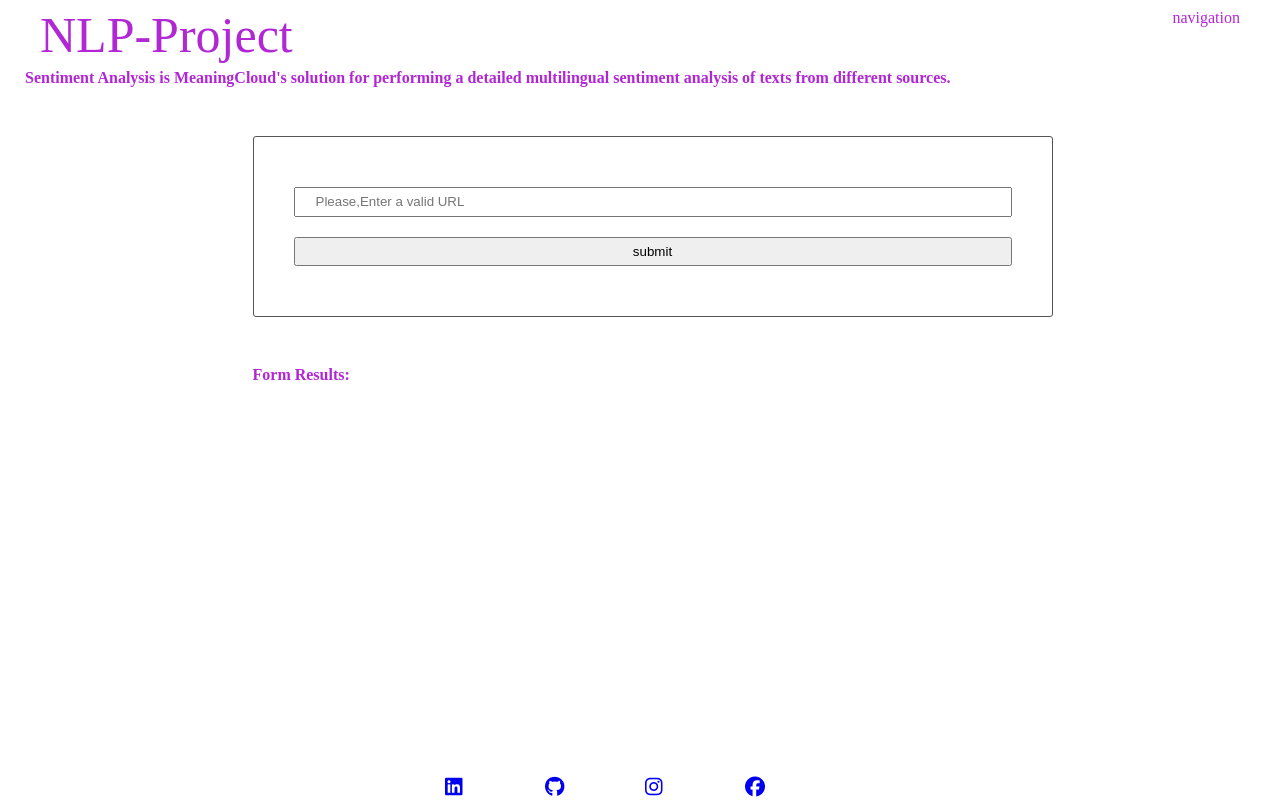
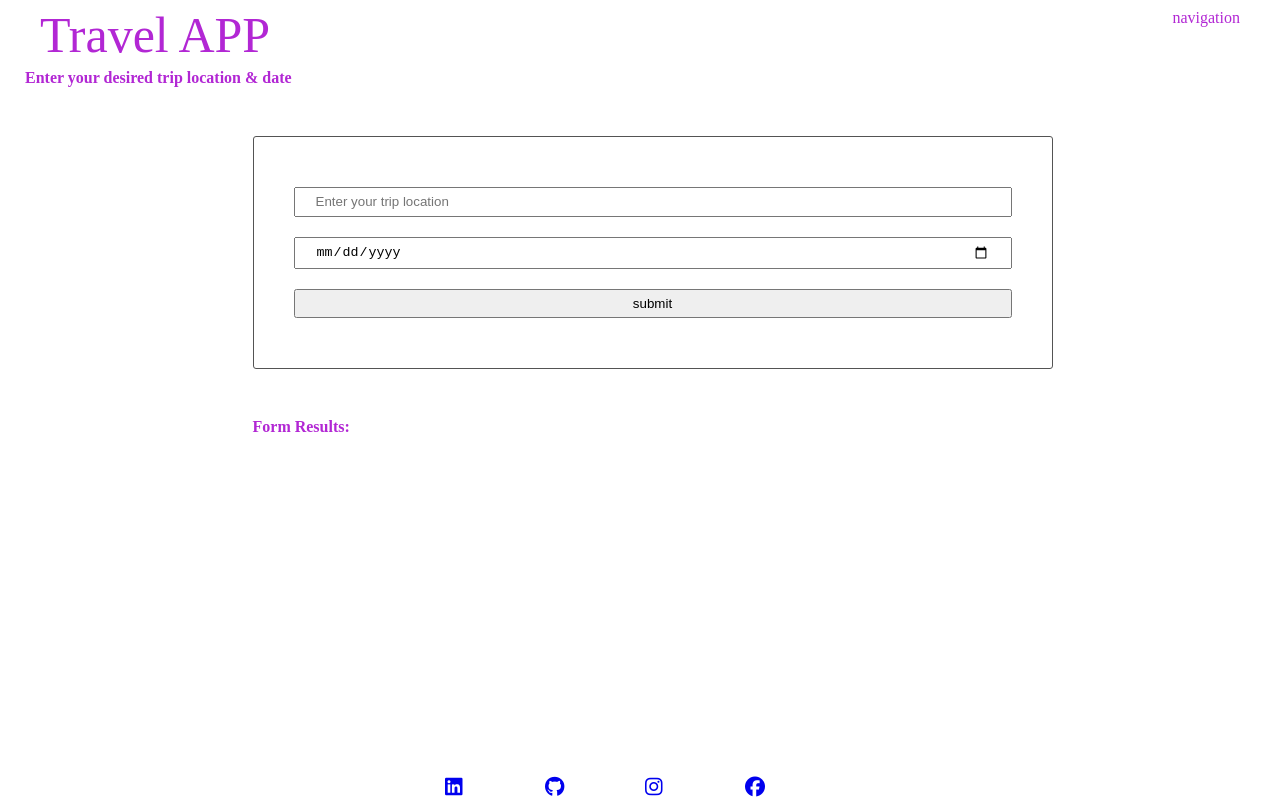
Before and after one commit to Annoogy/Capstone, a website built with webpack: page src/client/views/index.html in a window 1280 px wide. Built offline with nearby package versions, Linux system fonts and the light colour scheme.

Commit message:
Start Travel app changes

```diff
--- a/src/client/js/formHandler.js
+++ b/src/client/js/formHandler.js
@@ -7,7 +7,7 @@ export function handleSubmit(event) {
    if(Client.checkForURL(inputURL)) {
 
     console.log("::: Form Submitted :::")
-    checkData('https://localhost:8081/apicloud', {url: inputURL})
+    checkData('http://localhost:8080/apicloud', {url: inputURL})
 
     .then(function(res) {
 
@@ -45,7 +45,12 @@ const checkData = async (url = "", data = {}) => {
     }}
 
 
-      var el = document.getElementById('submit');
+      let el = document.getElementById('submit');
       if(el){
         el.addEventListener("click", handleSubmit);
       }
+
+      const dateTrip =  document.querySelector('input[type="date"]');
+      dateTrip.value = new Date().toLocaleDateString();
+      dateTrip.min = new Date().toLocaleDateString();
+      console.log(dateTrip);
--- a/src/client/views/index.html
+++ b/src/client/views/index.html
@@ -4,7 +4,7 @@
         <meta charset="utf-8">
         <script src="https://kit.fontawesome.com/f83f29da56.js" crossorigin="anonymous"></script>
 
-        <title>Test</title>
+        <title>Travel App</title>
 
     </head>
 
@@ -12,7 +12,7 @@
 
         <header>
             <div class="">
-                <h1>NLP-Project</h1>
+                <h1>Travel APP</h1>
 
             </div>
             <div class="">
@@ -21,11 +21,12 @@
         </header>
 
         <main>
-            <p>Sentiment Analysis is MeaningCloud's solution for performing a detailed multilingual sentiment analysis of texts from different sources.</p>
+            <p>Enter your desired trip location & date</p>
             <section>
                 <form class="" onsubmit="return handleSubmit(event)">
-                    <input id="url" type="text" name="input" value="" placeholder="Please,Enter a valid URL">
-                    <input type="submit" name="" value="submit">
+                    <input id="url" type="text" name="input" value="" placeholder="Enter your trip location">
+                    <input  type="date" name="date"  placeholder="Enter your trip date">
+                    <input type="submit" id="submit" name="" value="submit">
                 </form>
             </section>
 
@@ -46,14 +47,16 @@
             <li><a href="#"><i class="fab fa-instagram fa-lg"></i></a></li>
             <li><a href="#"><i class="fab fa-facebook fa-lg"></i></a></li>
         </footer>
-        <script>
-            // Check that service workers are supported
-            if ('serviceWorker' in navigator) {
+    <script>
+           // Check that service workers are supported
+
+           /*  if ('serviceWorker' in navigator) {
                 // Use the window load event to keep the page load performant
                 window.addEventListener('load', () => {
                     navigator.serviceWorker.register('/service-worker.js');
                 });
             }
+            */
            </script>
     </body>
 </html>
--- a/webpack.dev.js
+++ b/webpack.dev.js
@@ -40,7 +40,7 @@ module.exports = {
             cleanStaleWebpackAssets: true,
             protectWebpackAssets: false
         }),
-        new GenerateSW()
+
 
     ]
 }
--- a/webpack.prod.js
+++ b/webpack.prod.js
@@ -33,7 +33,7 @@ module.exports = {
             filename: "./index.html",
         }),
         new MiniCssExtractPlugin({ filename: "[name].css" }),
-        new WorkboxPlugin.GenerateSW()
+       /* new WorkboxPlugin.GenerateSW()*/
 
     ]
 }
```
Also changed, not shown: src/server/index.js (+5 -5 lines).
